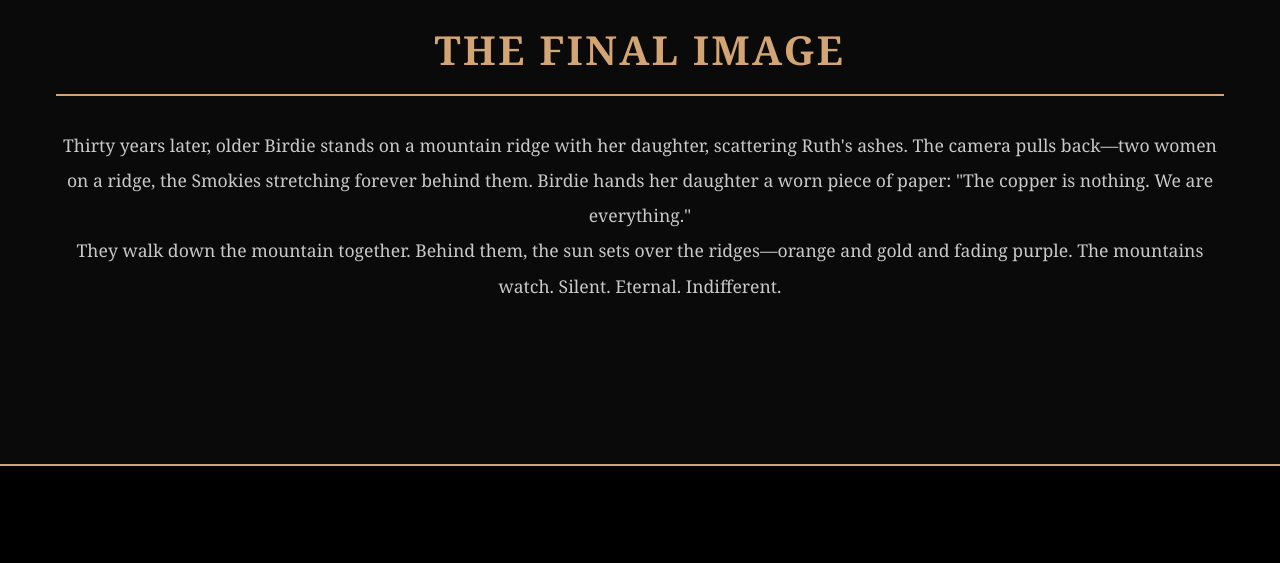
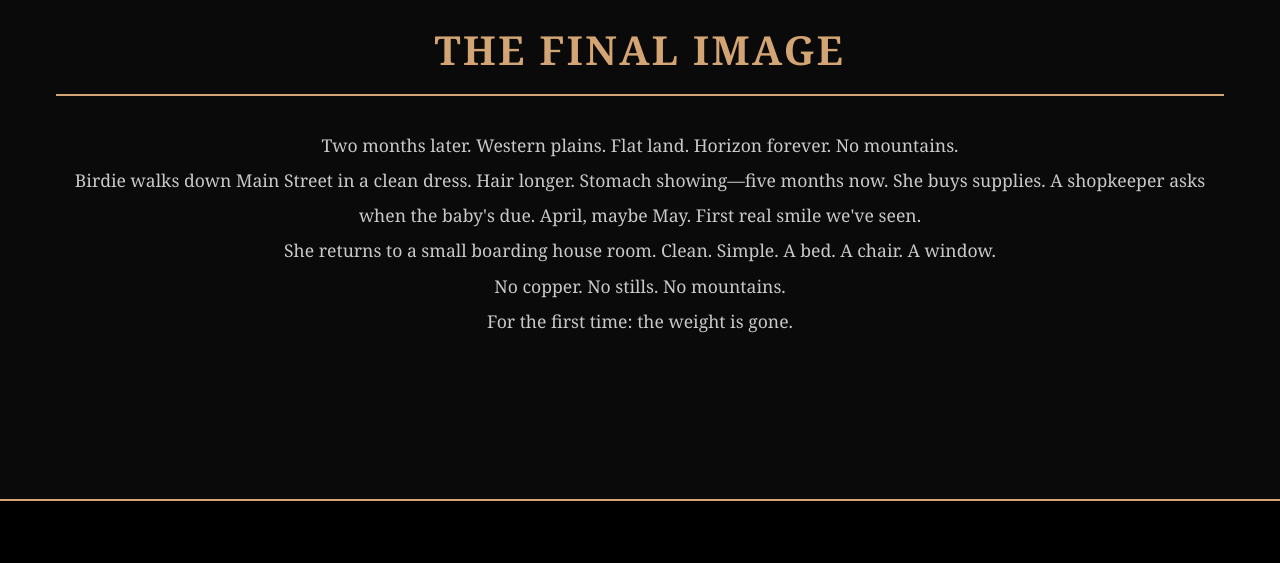
Before and after one commit to AdioAesa/last-copper-run, a plain HTML site: page index.html in a window 1280 px wide. Shown: the part 10320-10883 px from the top of the page. Drawn offline with Linux system fonts and the light colour scheme.

Commit message:
Rewrite The Final Image section
Changed ending from 30-years-later epilogue to immediate aftermath showing Birdie's new life on western plains.

🤖 Generated with [Claude Code](https://claude.com/claude-code)

Co-Authored-By: Claude <noreply@anthropic.com>

```diff
--- a/index.html
+++ b/index.html
@@ -543,9 +543,15 @@
         <div class="section">
             <h2 class="section-title">The Final Image</h2>
             <div class="section-content">
-                <p>Thirty years later, older Birdie stands on a mountain ridge with her daughter, scattering Ruth's ashes. The camera pulls back—two women on a ridge, the Smokies stretching forever behind them. Birdie hands her daughter a worn piece of paper: "The copper is nothing. We are everything."</p>
+                <p>Two months later. Western plains. Flat land. Horizon forever. No mountains.</p>
 
-                <p>They walk down the mountain together. Behind them, the sun sets over the ridges—orange and gold and fading purple. The mountains watch. Silent. Eternal. Indifferent.</p>
+                <p>Birdie walks down Main Street in a clean dress. Hair longer. Stomach showing—five months now. She buys supplies. A shopkeeper asks when the baby's due. April, maybe May. First real smile we've seen.</p>
+
+                <p>She returns to a small boarding house room. Clean. Simple. A bed. A chair. A window.</p>
+
+                <p>No copper. No stills. No mountains.</p>
+
+                <p>For the first time: the weight is gone.</p>
             </div>
         </div>
 
```
